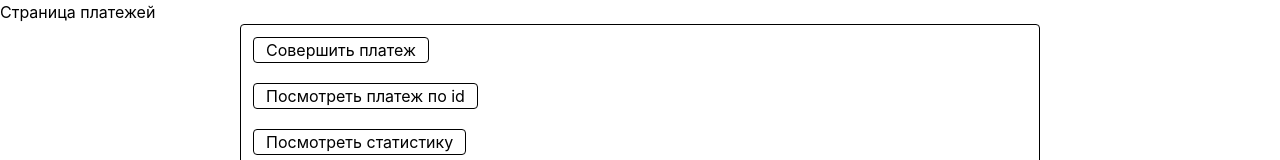
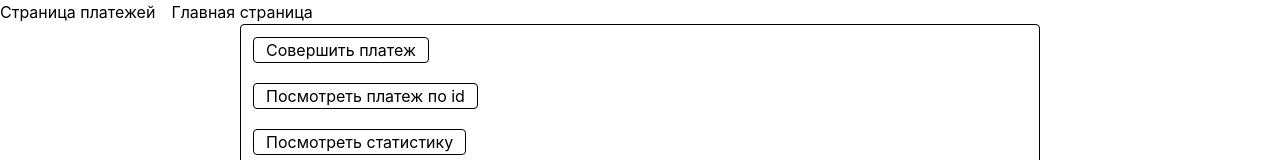
Before and after one commit to sayat05/payment_form, a Vue app in the folder Front_PaymentForm/: page / in a window 1280 px wide. Both pictures are taken after a click on the button "Платежи". Shown: the top 160 px of the page. Built offline with nearby package versions, Linux system fonts and the light colour scheme.

Commit message:
1) Завершил с payments

```diff
--- a/Front_PaymentForm/src/pages/payments/PaymentsDefaultPage.vue
+++ b/Front_PaymentForm/src/pages/payments/PaymentsDefaultPage.vue
@@ -1,4 +1,6 @@
 <template>
+    <router-link to="/" class="!mx-4">Главная страница</router-link>
+
     <div class="flex flex-col items-start gap-5 border w-200 rounded p-3 !mx-auto">
         <router-link to="/payments/add">
             <my-button>Совершить платеж</my-button>
```
